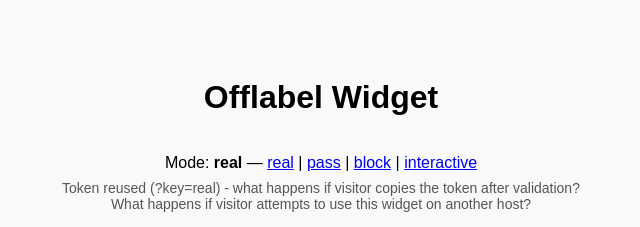
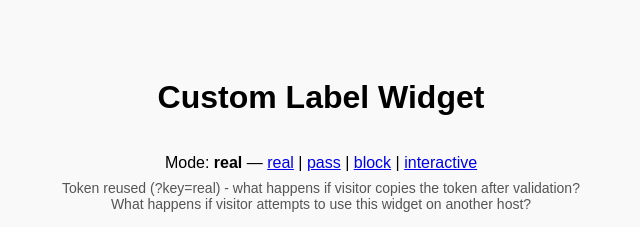
Before and after one commit to vlpsebas/bots-detections, a plain HTML site: page widget4.html in a window 1280 px wide. Shown: the top 227 px of the page, without its empty margins (319-959 px from the left). Drawn offline with Linux system fonts and the light colour scheme.

Commit message:
Update widget4.html
'Custom Label Widget'

```diff
--- a/widget4.html
+++ b/widget4.html
@@ -2,7 +2,7 @@
 <html lang="en">
 <head>
 <meta charset="UTF-8">
-<title>Offlabel Widget</title>
+<title>Custom Label Widget</title>
 <link rel="preconnect" href="https://challenges.cloudflare.com">
 <style>
   body { font-family: Arial, sans-serif; display: flex; flex-direction: column; align-items: center; padding: 50px; background: #f9f9f9; }
@@ -21,7 +21,7 @@
 </style>
 </head>
 <body>
-<h1>Offlabel Widget</h1>
+<h1>Custom Label Widget</h1>
 
 <!-- [TEST MODES] links -->
 <p>Mode: <b id="mode"></b> — <a href="?key=real">real</a> | <a href="?key=pass">pass</a> | <a href="?key=block">block</a> | <a href="?key=interactive">interactive</a></p>
```
